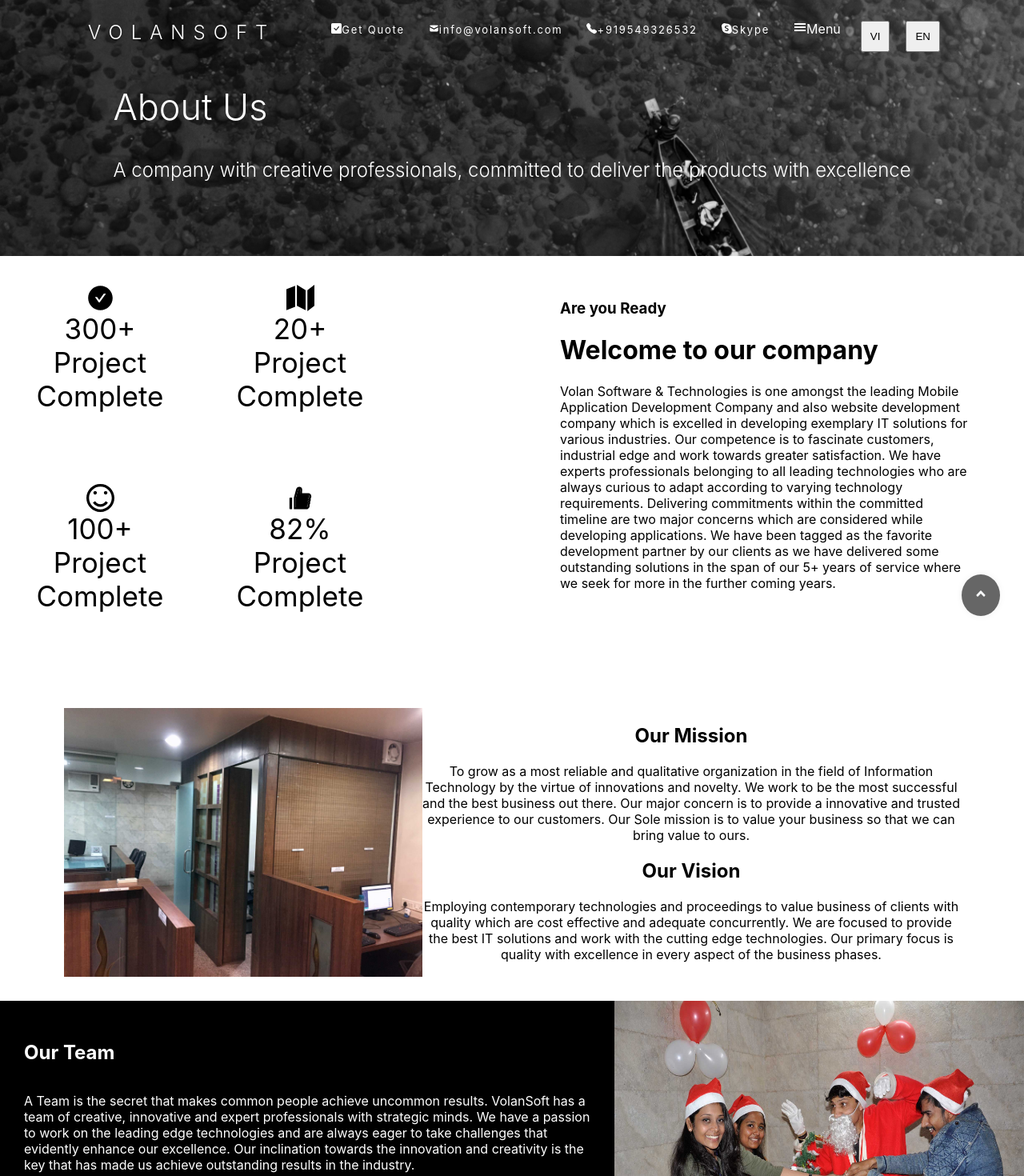
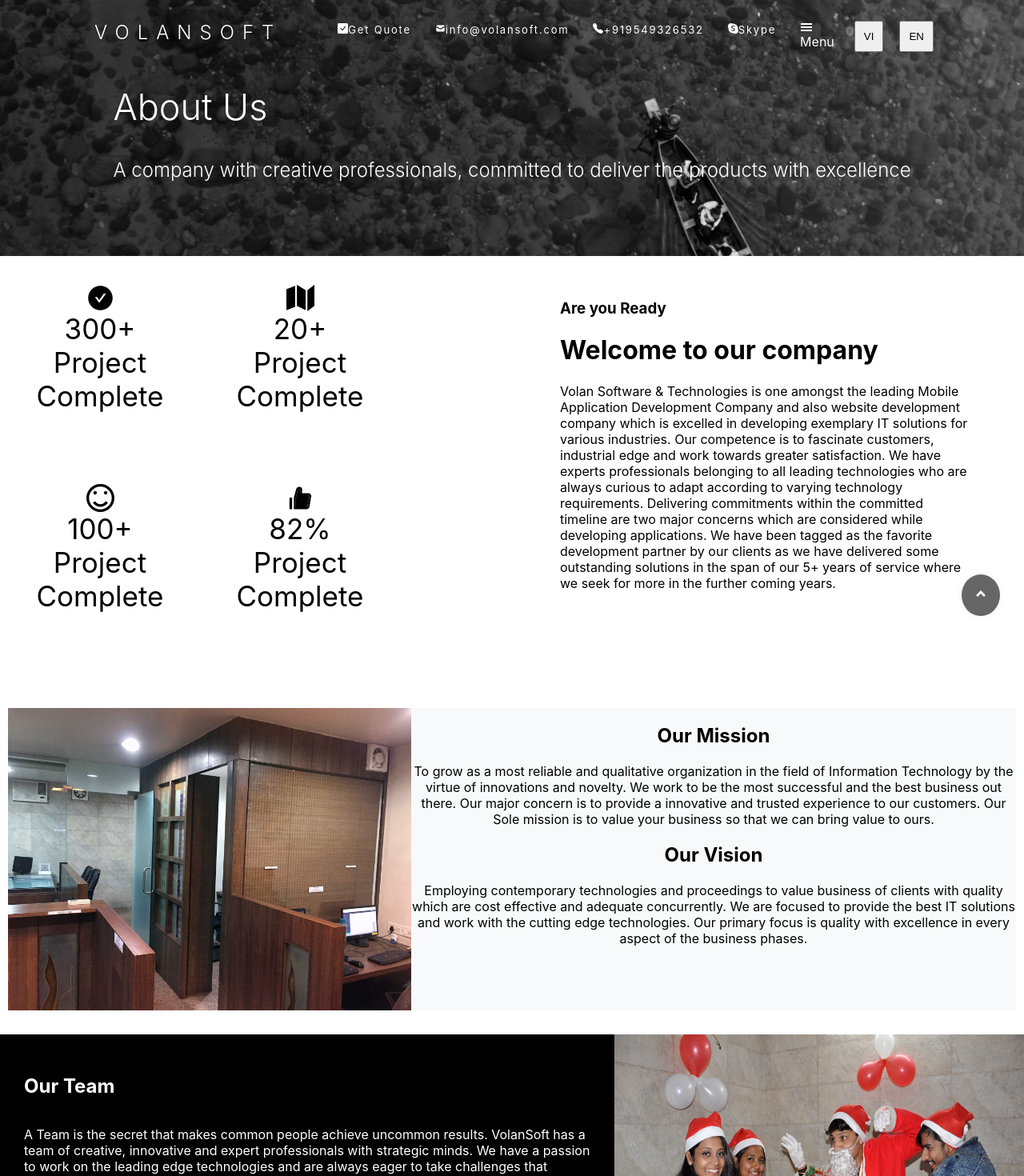
Before and after one commit to smartten/smartten_web, a React (Create React App) app: page /about-us in a window 1280 px wide. Shown: the top 1470 px of the page at 80% size. Built offline with nearby package versions, Linux system fonts and the light colour scheme.

Commit message:
service page

```diff
--- a/src/components/layout/Header/index.js
+++ b/src/components/layout/Header/index.js
@@ -91,7 +91,10 @@ function Header( { languages} ) {
               <ul className="menuLists">
               {languages.navigation.map((nav, index) => (
                   <li className="menuLists-items" key={index}>
-                    <Link to={nav.linkUrl} > {nav.title}</Link>
+                    <Link to={nav.linkUrl} >
+                      {nav.title}
+
+                    </Link>
                   </li>
                 ))}
               </ul>
--- a/src/components/layout/Header/style.css
+++ b/src/components/layout/Header/style.css
@@ -55,6 +55,9 @@
 .header__menuButton{
     color: #fff;
     cursor: pointer;
+    display:flex;
+    flex-direction: column;
+
 }
 
 .openBurgerMenu{
@@ -62,9 +65,9 @@
 }
 
 .menuButton__close{
-    float: right;
-    font-size: 20px;
-    margin: 10px;
+    text-align:end;
+    font-size: 25px;
+    margin: 18px;
 }
 .header__language button{
     padding: 10px;
@@ -73,7 +76,7 @@
 .menuLists{
     text-align: start;
     padding:0;
-    margin-top: 30px;
+    margin-top: 10px;
 }
 .menuLists li:hover{
     background-color: rgb(117, 110, 110);
@@ -89,4 +92,5 @@
     text-transform: capitalize;
     width: 100%;
     height: 100%;
+    display: block;
 }
--- a/src/pages/AboutUs/index.js
+++ b/src/pages/AboutUs/index.js
@@ -61,7 +61,10 @@ function AboutUs() {
         </div>
       </div>
       <div className="about-mission">
-        <img src={houseImg} alt="House Images" />
+        <Fade left>
+          <img src={houseImg} alt="House Images" />
+
+        </Fade>
         <div>
         <Fade bottom>
           <h2>
--- a/src/pages/AboutUs/style.css
+++ b/src/pages/AboutUs/style.css
@@ -52,10 +52,20 @@
 
 .about-mission{
     display: flex;
-    margin: 30px 80px;
+    margin: 30px 10px;
+    background-color: #f8f9fa;
 }
 .about-mission img{
     max-width:40%;
+}
+.about-mission img::after{
+    position: absolute;
+    width: 100%;
+    height: 100%;
+    background-color: #e3e3e1;
+    left: 15px;
+    top: 15px;
+    z-index: -1;
 }
 .about-team{
     display: flex;
--- a/src/pages/ServicePost/index.js
+++ b/src/pages/ServicePost/index.js
@@ -1,14 +1,14 @@
 import React from 'react'
 import './style.css'
 
-function ServicePost() {
+function ServicePost( {} ) {
   return (
     <div className="service-post">
         <div className="service-post-images">
-          <div className="service-stars-image1">
             <div className="service-stars-image2">
             </div>
-          </div>
+            <div className="service-stars-image1">
+            </div>
         </div>
 
     </div>
--- a/src/pages/ServicePost/style.css
+++ b/src/pages/ServicePost/style.css
@@ -12,15 +12,23 @@
     z-index: -1;
     overflow: hidden;
 }
+.service-stars-image1{
+    animation: orbit-clock-wise 180s infinite;
 
+}
+.service-stars-image2{
+    animation: orbit-clock-wise-reverse 360s infinite;
+
+}
 .service-stars-image1,
 .service-stars-image2{
     background-image: url(../../assets/images/stars.png);
     background-position: center;
-    width: 100%;
-    height: 100%;
-    animation: orbit-clock-wise 180s infinite;
+    width: 200%;
+    height: 200%;
     position: absolute;
+    left:-700px;
+    top:-450px;
 }
 
 @keyframes orbit-clock-wise {
@@ -45,3 +53,25 @@
     }
 
 }
+@keyframes orbit-clock-wise-reverse {
+    0%{
+        opacity: 0.4;
+        transform: rotate(360deg);
+    }
+    2%{
+        opacity: .8;
+
+    }
+    4%{
+        opacity: 0.2;
+
+    }
+    5%{
+        opacity:0.8;
+    }
+    100%{
+        opacity: .4;
+        transform: rotate(0deg)
+    }
+
+}
```
